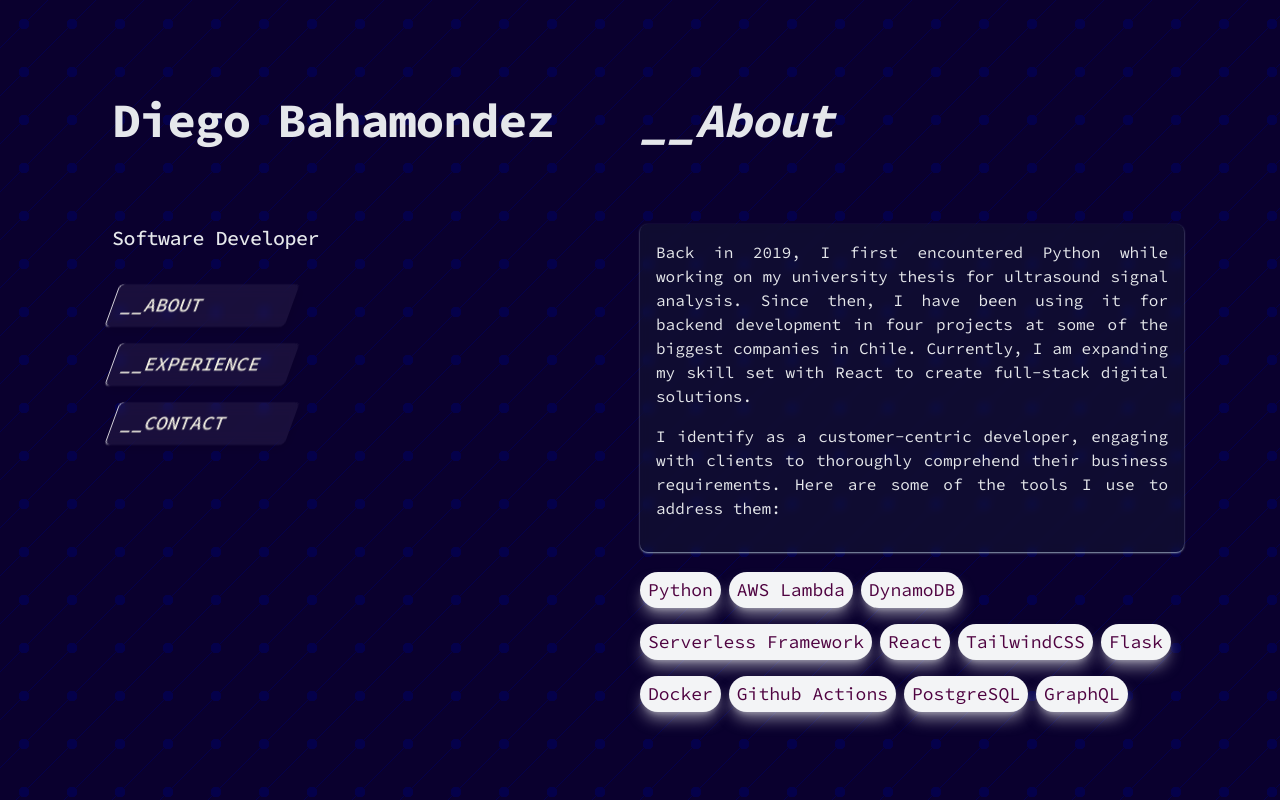
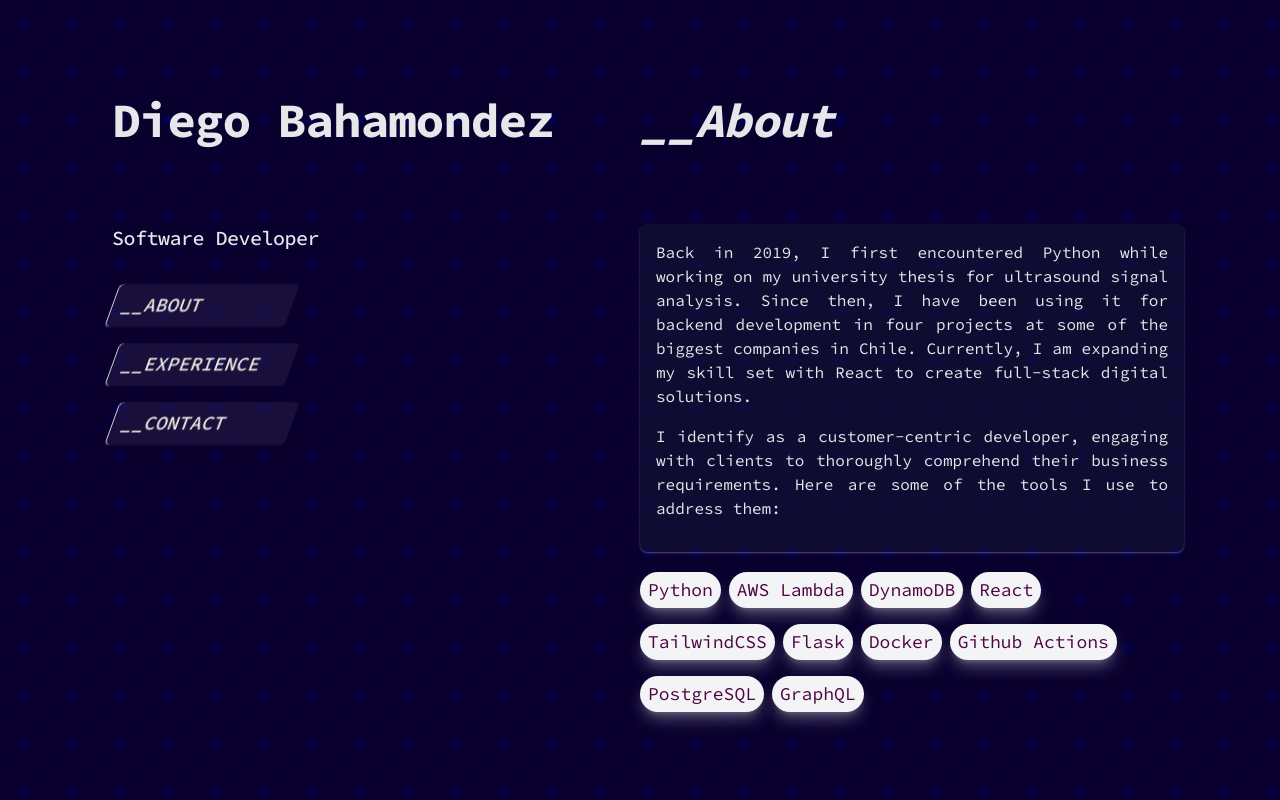
Before and after one commit to diegobahamondez/diegobahamondez, a React (Create React App) app: page / in a window 1280 px wide. Shown: the top 800 px of the page. Built offline with nearby package versions, Linux system fonts and the light colour scheme.

Commit message:
about final

```diff
--- a/src/components/About.js
+++ b/src/components/About.js
@@ -1,14 +1,8 @@
-//import LinkedInIcon from "@material-ui/icons/LinkedIn";
-//import GithubIcon from "@material-ui/icons/GitHub";
-//import { redirectToLinkedIn, redirectToGithub } from "../helpers/Redirects";
-import "../styles/TitleLCD.css";
-
 export default function About() {
   const stackTechnologies = [
     "Python",
     "AWS Lambda",
     "DynamoDB",
-    "Serverless Framework",
     "React",
     "TailwindCSS",
     "Flask",
@@ -24,7 +18,7 @@ export default function About() {
         <h1 className="italic pb-10 lg:pb-20 text-3xl sm:text-5xl font-bold tracking-tight text-gray-200">
           <a href="/">__About</a>
         </h1>
-        <section className="p-4 bg-slate-800/30 backdrop-blur-sm shadow-sm shadow-slate-400 rounded-lg">
+        <section className="p-4 bg-slate-800/30 backdrop-blur-sm shadow-sm shadow-slate-400/50 rounded-lg">
         <p className="mb-4 ">
           Back in 2019, I first encountered Python while working on my
           university thesis for ultrasound signal analysis. Since then, I have
@@ -38,12 +32,11 @@ export default function About() {
           the tools I use to address them:
         </p>
         </section>
-        <p className="mb-0"></p>
-        <div className="mb-4 pt-3 text-lg">
+        <div className="mb-4 pt-3 text-lg ">
           {stackTechnologies.map((tech, index) => (
             <div
               key={index}
-              className=" bg-gray-100 opacity:50 shadow-lg shadow-gray-100/50 py-1 px-2 rounded-full text-linux text-opacity-100 mr-2 my-2 inline-block "
+              className=" bg-gray-100 opacity:50 shadow-lg shadow-gray-100/30 py-1 px-2 rounded-full text-linux text-opacity-100 mr-2 my-2 inline-block "
             >
               {tech}
             </div>
--- a/src/output.css
+++ b/src/output.css
@@ -622,6 +622,10 @@ video {
   align-items: center;
 }
 
+.justify-center{
+  justify-content: center;
+}
+
 .justify-between{
   justify-content: space-between;
 }
@@ -901,6 +905,16 @@ video {
   --tw-shadow: var(--tw-shadow-colored);
 }
 
+.shadow-slate-400\/50{
+  --tw-shadow-color: rgb(148 163 184 / 0.5);
+  --tw-shadow: var(--tw-shadow-colored);
+}
+
+.shadow-gray-100\/30{
+  --tw-shadow-color: rgb(243 244 246 / 0.3);
+  --tw-shadow: var(--tw-shadow-colored);
+}
+
 .blur-sm{
   --tw-blur: blur(4px);
   filter: var(--tw-blur) var(--tw-brightness) var(--tw-contrast) var(--tw-grayscale) var(--tw-hue-rotate) var(--tw-invert) var(--tw-saturate) var(--tw-sepia) var(--tw-drop-shadow);
```
